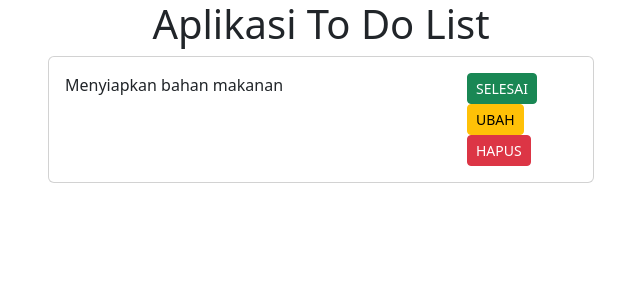
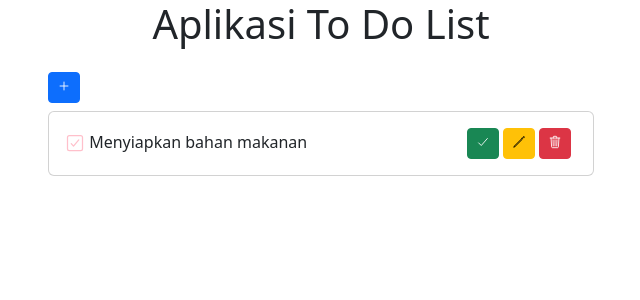
Before and after one commit to eighterlude/tugasproject_backend, a PHP site: page / in a window 1280 px wide. Shown: the top 300 px of the page, without its empty margins (319-959 px from the left). Run offline with PHP 8.4, Linux system fonts and the light colour scheme.

Commit message:
mengubah beberapa tombol menjadi ikon

```diff
--- a/index.php
+++ b/index.php
@@ -14,16 +14,30 @@
     <div class="container">
       <div class="row">
         <div class="col-md-6 offset-md-3">
-          <h1 class="text-center">Aplikasi To Do List</h1>
+          <h1 class="text-center mb-4">Aplikasi To Do List</h1>
 
-          <div class="card">
+          <a href="#" class="btn btn-primary btn-sm">
+             <ion-icon name="add-outline"></ion-icon>
+          </a>
+
+          <div class="card mt-2">
             <div class="card-body">
               <div class="row">
-                <div class="col-md-9">Menyiapkan bahan makanan</div>
+                <div class="col-md-9">
+                  <ion-icon name="checkbox-outline" style="font-size: 20px;position:relative;
+                  top:5px;color:pink;"></ion-icon>
+                Menyiapkan bahan makanan
+              </div>
                 <div class="col-md-3">
-                  <a href ="#" class="btn btn-success btn-sm">SELESAI</a>
-                  <a href="#" class="btn btn-warning btn-sm">UBAH</a>
-                  <a href="#" class="btn btn-danger btn-sm">HAPUS</a>
+                  <a href ="#" class="btn btn-success btn-sm">
+                    <ion-icon name="checkmark-outline"></ion-icon>
+                  </a>
+                  <a href="#" class="btn btn-warning btn-sm">
+                    <ion-icon name="pencil-outline"></ion-icon>
+                  </a>
+                  <a href="#" class="btn btn-danger btn-sm">
+                    <ion-icon name="trash-outline"></ion-icon>
+                  </a>
                 </div>
               </div>
             </div>
@@ -33,6 +47,8 @@
     </div>
   </section>
   <script src="js/bootstrap.bundle.min.js"></script>
+  <script type="module" src="https://unpkg.com/ionicons@7.1.0/dist/ionicons/ionicons.esm.js"></script>
+<script nomodule src="https://unpkg.com/ionicons@7.1.0/dist/ionicons/ionicons.js"></script>
 </body>
 
 </html>
```
